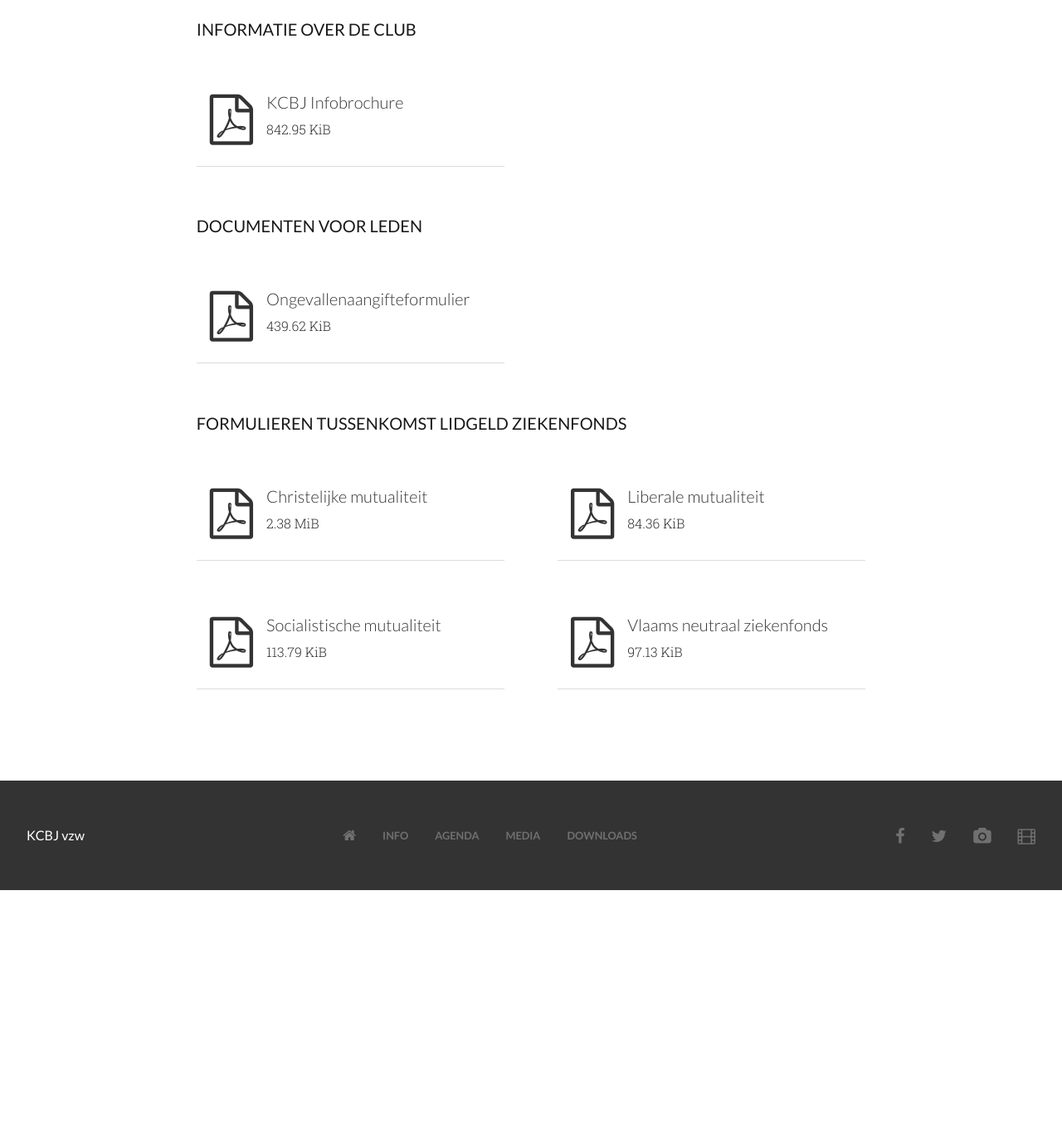
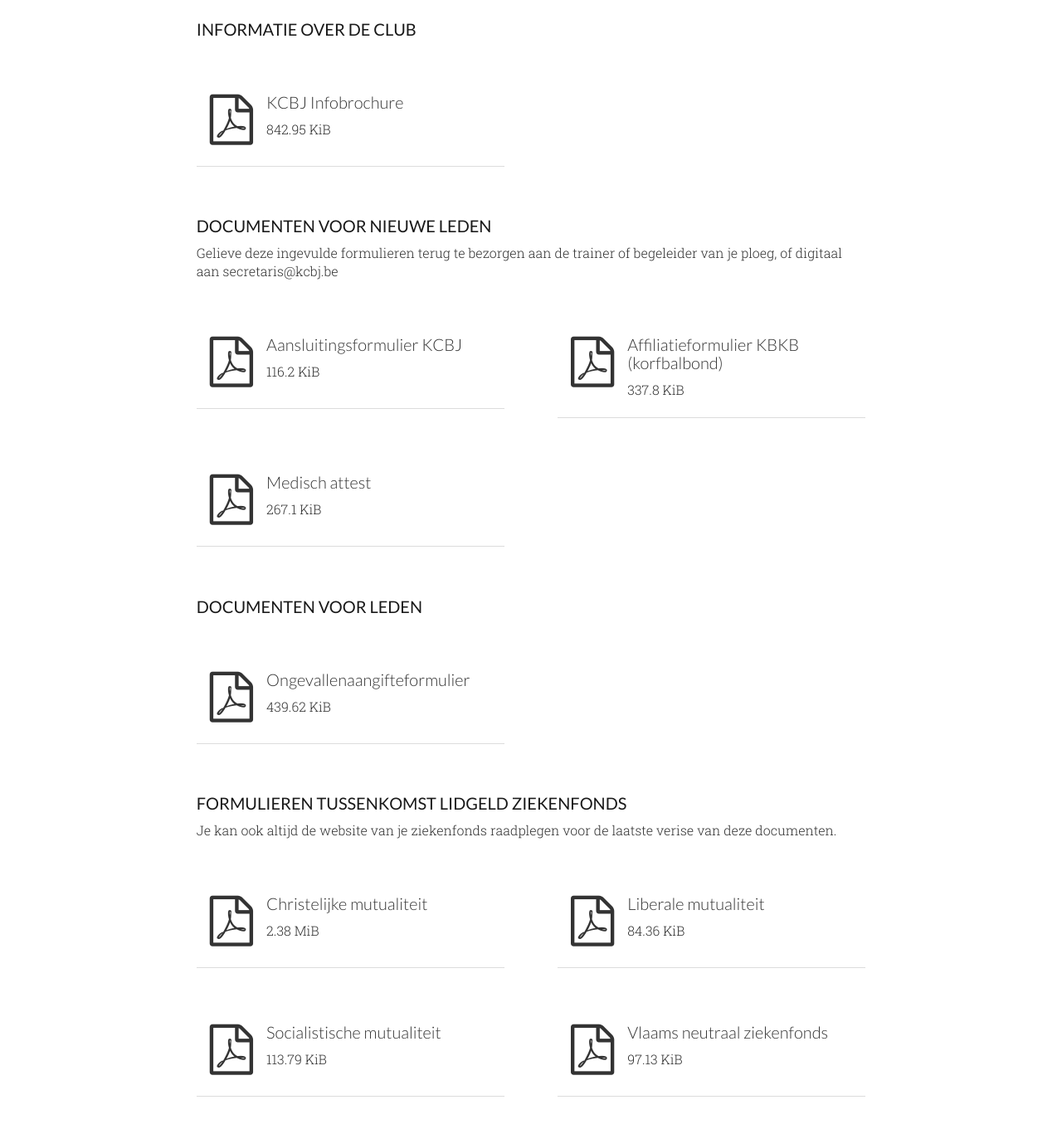
Before and after one commit to kcbj/kcbj.github.io, a Jekyll site: the page built from downloads/index.html, in a window 1280 px wide and 1400 px high, scrolled down 566 px. Shown: the top 1361 px of the window at 83% size. Built offline with Jekyll 4.4.1, drawn with Linux system fonts in a browser that asks for light colours; nearby versions of some CDN libraries; before the commit the page ends 1639 px from its top, so only the background shows below that.

Commit message:
Added PDFs for new members

```diff
--- a/_data/downloads.yml
+++ b/_data/downloads.yml
@@ -7,6 +7,25 @@
     hsize: 842.95 KiB
     mime: pdf
   path: "/downloads/files/info"
+- title: Documenten voor nieuwe leden
+  remarks: Gelieve deze ingevulde formulieren terug te bezorgen aan de trainer of begeleider van je ploeg, of digitaal aan secretaris@kcbj.be
+  files:
+  - path: "/downloads/files/nieuwe-leden/aansluiting_nieuwe_leden_1718.pdf"
+    title: Aansluitingsformulier KCBJ
+    size: 116.229
+    hsize: 116.2 KiB
+    mime: pdf
+  - path: "/downloads/files/nieuwe-leden/4317_affiliatieformulier.pdf"
+    title: Affiliatieformulier KBKB (korfbalbond)
+    size: 377.770
+    hsize: 337.8 KiB
+    mime: pdf
+  - path: "/downloads/files/nieuwe-leden/4347_medisch_attest.pdf"
+    title: Medisch attest
+    size: 267.097
+    hsize: 267.1 KiB
+    mime: pdf
+  path: "/downloads/files/nieuwe-leden"
 - title: Documenten voor leden
   files:
   - path: "/downloads/files/leden/verzekering.pdf"
@@ -16,6 +35,7 @@
     mime: pdf
   path: "/downloads/files/leden"
 - title: Formulieren tussenkomst lidgeld ziekenfonds
+  remarks: Je kan ook altijd de website van je ziekenfonds raadplegen voor de laatste verise van deze documenten.
   path: "/downloads/files/ziekenfonds"
   files:
   - path: "/downloads/files/ziekenfonds/christelijke-mutualiteit.pdf"
--- a/downloads/index.html
+++ b/downloads/index.html
@@ -15,7 +15,7 @@
     <div class="text">
       {% for folder in site.data.downloads %}
       <h2 id="{{folder.path | slugify }}">{{folder.title}}</h2>
-
+      <div>{{folder.remarks}}</div>
       <ul class="downloads">
         {% for file in folder.files %}
         {% assign type = site.data.mime-types.types | where: 'type', file.mime | first %}
```
Also changed, not shown: 3 other files.
